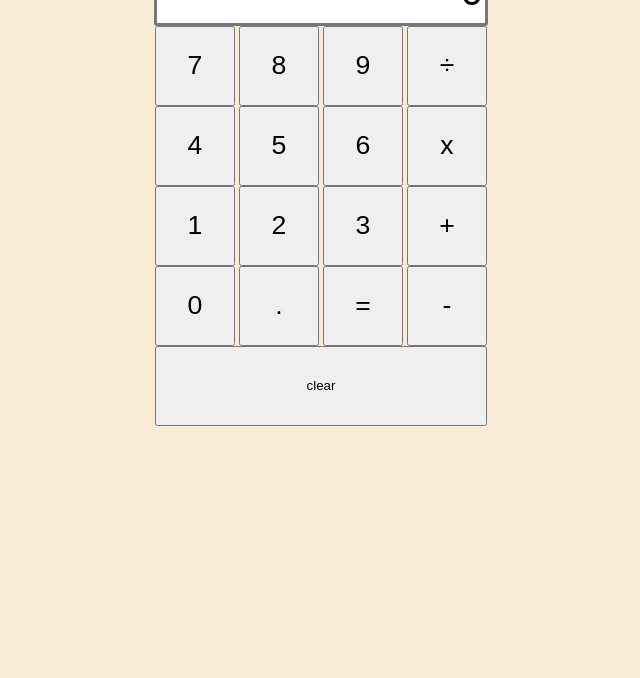
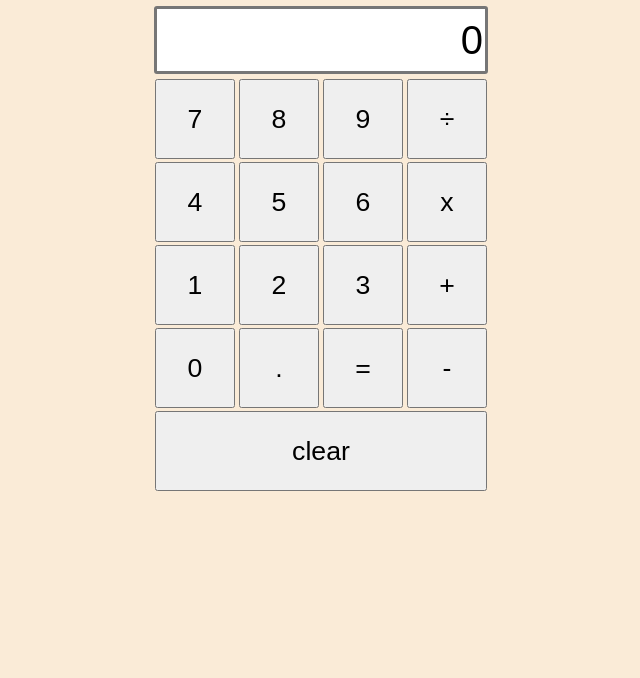
Before and after one commit to harrysokool/JS_calculator, a plain HTML site: page index.html in a window 1280 px wide. Shown: the part 122-800 px from the top of the page, without its empty margins (319-959 px from the left). Drawn offline with Linux system fonts and the light colour scheme.

Commit message:
finish clear button

```diff
--- a/behavior.js
+++ b/behavior.js
@@ -9,3 +9,8 @@ function updateInput() {
   let input = document.getElementById("result");
   input.setAttribute("value", 7);
 };
+
+function clearInput() {
+  let input = document.getElementById("result");
+  input.setAttribute("value", 0);
+};
--- a/index.html
+++ b/index.html
@@ -11,6 +11,7 @@
     </head>
 
     <body>
+      <div class="div_calc">
         <header>
           <h1 class="h1_header">JavaScript Calculator</h1>
         </header>
@@ -45,9 +46,10 @@
               <button id="button_eq" class="op_button">=</button>
               <button id="button_min" class="op_button">-</button>
             </div>
-          <button id="button_clear" class="clear_button">clear</button>
+            <button id="button_clear" class="clear_button" onclick="clearInput()">clear</button>
           </section>
         </main>
+      </div>
 
       <script src="behavior.js"></script>
     </body>
--- a/styles.css
+++ b/styles.css
@@ -9,6 +9,15 @@ body {
 .section_calc {
   text-align: center;
 }
+
+.div_input {
+  margin-bottom: 5px;
+}
+
+.div_calc {
+  margin-top: 70px;
+}
+
 
 .calc_result {
   width: 324px;
@@ -22,16 +31,16 @@ body {
 }
 
 .num_button, .op_button {
-  /* background-color: rgb(171, 171, 171); */
-  /* color: black;
-  border-style: solid;
-  border-color: black; */
+  color: black;
   width: 80px;
   height: 80px;
   font-size: 20pt;
+  margin-bottom: 3px;
 }
 
 .clear_button {
   width: 332px;
   height: 80px;
+  font-size: 20pt;
+  color: black;
 }
```
Lines whose indentation alone changed are shown as unchanged.
